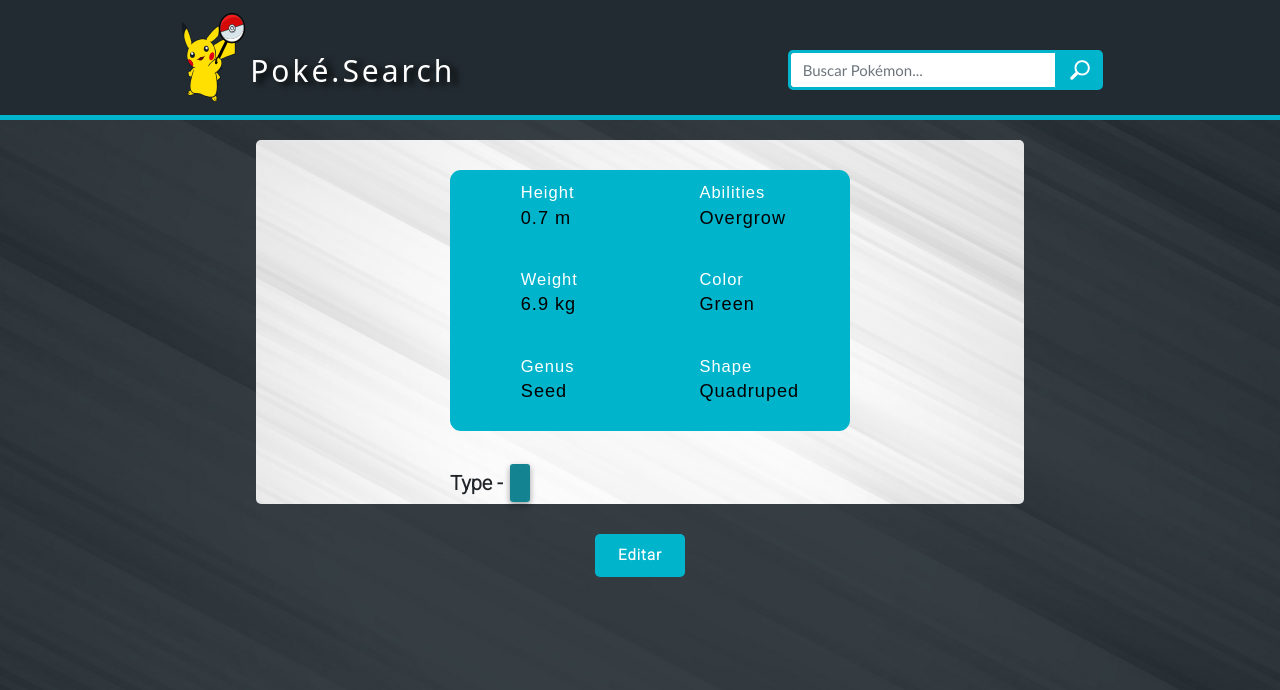
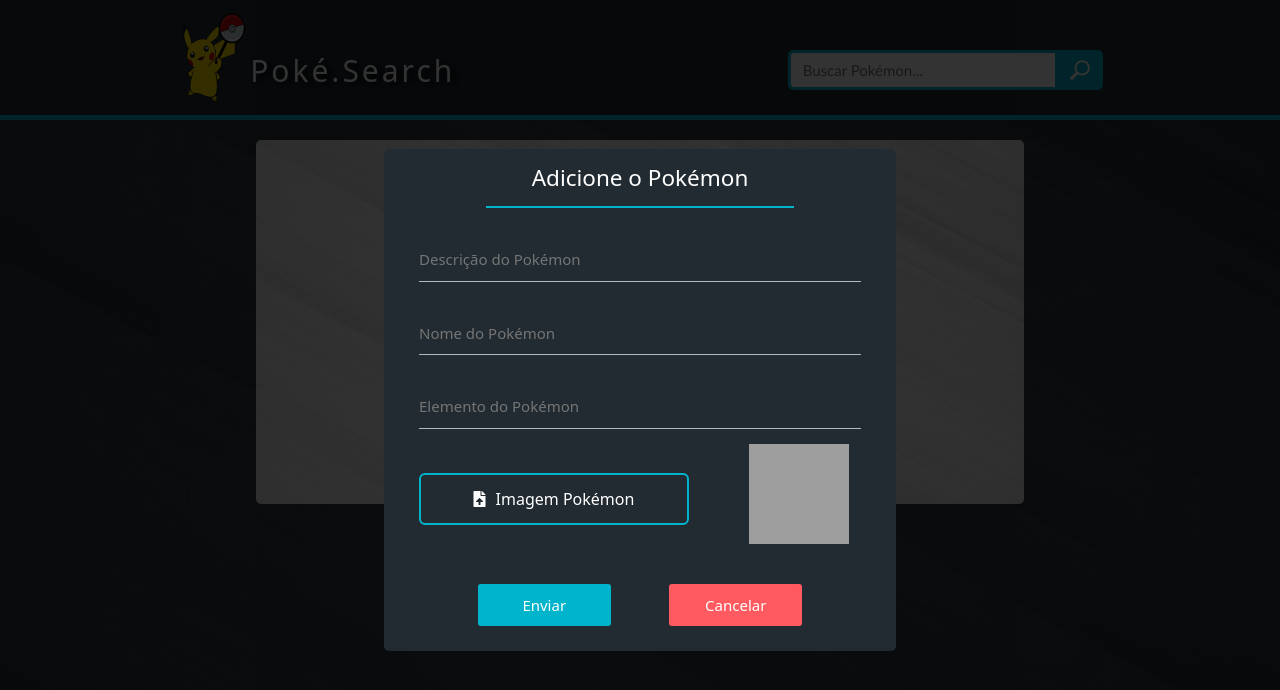
Before and after one commit to davil5638/Pokedex-react, a React (Create React App) app: page /pokemon/1 in a window 1280 px wide. Shown: the top 690 px of the page. Built offline with nearby package versions, Linux system fonts and the light colour scheme; grey boxes are pictures that could not be loaded; a web font is replaced by a local one.

Commit message:
Botao editar incompleto

```diff
--- a/src/app.jsx
+++ b/src/app.jsx
@@ -5,8 +5,11 @@
 import { Navigate } from "react-router-dom";
 import Contextpokemon from "./components/context/mycontext";
 import PokemonContext from "./components/context/mycontext";
+import Editdetails from "./pages/editdetails";
+
 
 const App = () => {
+
   return (
     <PokemonContext>
       <Router>
--- a/src/components/modal/modal.jsx
+++ b/src/components/modal/modal.jsx
@@ -34,6 +34,7 @@
                   <i className="fas fa-file-upload"></i> Imagem Pokémon
                 </label>
                 <input
+
                   type="file"
                   id="imagem"
                   onChange={(e) => setImage(e.target.files[0])}
--- /dev/null
+++ b/src/pages/editdetails.jsx
@@ -0,0 +1,134 @@
+import React, { useState } from "react";
+import Navbar from "../components/navbar/navbar";
+import { getPokemon } from "../components/context/mycontext";
+import "./pokemondetails.css";
+import Buttonmodal from "../components/modal/modal";
+import Modal from "../components/modal/modal";
+
+
+const EditInPlace = () => {
+  const [listaPokemons, addPokemon] = useState([]);
+  const [showModal, setOpenModal] = useState(false);
+  const { pokemon, setPokemons } = getPokemon();
+
+  const validaForm = (inputData) => {
+    return (
+      inputData.nome.value != "" &&
+      inputData.elemento.value != "" &&
+      inputData.imagem.value != "" &&
+      inputData.descricao.value != ""
+    );
+  };
+
+  const salvarPokemon = (event) => {
+    event.preventDefault();
+    const inputData = event.target;
+    if (!validaForm(inputData)) {
+      alert("Preencher todos os campos");
+    } else {
+      const pokemon = {
+        nome: inputData.nome.value,
+        elemento: inputData.elemento.value,
+        imagem: inputData.imagempokemon.src,
+        id: Math.floor(Math.random() * 10000),
+        descricao: inputData.descricao.value,
+      };
+
+    }
+    setOpenModal(false);
+  };
+
+  return (
+    <>
+      <Navbar></Navbar>
+
+      <div id="detalhesPokemon">
+        <div className="imagem">
+          <div
+            /*contenteditable="true"*/
+            className="nomePokemon"
+          >
+            {pokemon.nome}
+          </div>{" "}
+          <img src={pokemon.imagem} alt="" />
+        </div>
+
+        <div id="colunadetalhes">
+          {/* <div>
+            <img id="editicon" src={Editicon} alt="" /> Editar{" "}
+          </div> */}
+          <div className="descricao">
+            <p /*contenteditable="true"*/>{pokemon.descricao}</p>
+          </div>
+          <div className="quadrodetalhes">
+            <div className="coluna1">
+              <div>
+                <p>
+                  Height <span>0.7 m</span>{" "}
+                </p>{" "}
+              </div>
+              <div>
+                <p>
+                  Weight <span>6.9 kg</span>{" "}
+                </p>
+              </div>
+              <div>
+                <p>
+                  Genus <span>Seed</span>{" "}
+                </p>
+              </div>
+            </div>
+            <div className="coluna2">
+              <div>
+                <p>
+                  Abilities <span>Overgrow</span>{" "}
+                </p>
+              </div>
+              <div>
+                <p>
+                  Color <span>Green</span>{" "}
+                </p>
+              </div>
+              <div>
+                <p>
+                  Shape<span>Quadruped</span>
+                </p>
+              </div>
+            </div>
+          </div>
+          <div className="type">
+            <h4>Type - </h4>
+          </div>
+          <div className="elementodetalhes">
+            <span
+              /*contenteditable="true"*/
+              className="textoelemento"
+            >
+              {pokemon.elemento}
+            </span>
+          </div>
+        </div>
+      </div>
+      <div className="editar">
+        <button
+          className="botaoeditar"
+          onClick={() => {
+            props.abrirModal(salvarPokemon);
+          }}
+        >
+          Salvar
+        </button>
+        <Buttonmodal abrirModal={() => setOpenModal(true)}></Buttonmodal>
+        {showModal ? (
+          <Modal
+            close={() => setOpenModal(false)}
+            salvarPokemon={salvarPokemon}
+          />
+        ) : null}
+
+
+      </div>
+    </>
+  );
+};
+export default EditInPlace;
--- a/src/pages/home.jsx
+++ b/src/pages/home.jsx
@@ -4,7 +4,6 @@
 import Modal from "../components/modal/modal";
 import Buttonmodal from "../components/buttonmodal/buttonmodal";
 import "./home.css";
-
 
 const Home = () => {
   const [listaPokemons, addPokemon] = useState([]);
@@ -14,7 +13,8 @@
     return (
       inputData.nome.value != "" &&
       inputData.elemento.value != "" &&
-      inputData.imagem.value != ""
+      inputData.imagem.value != "" &&
+      inputData.descricao.value != ""
     );
   };
 
@@ -26,6 +26,7 @@
       alert("Preencher todos os campos");
     } else {
       const pokemon = {
+
         nome: inputData.nome.value,
         elemento: inputData.elemento.value,
         imagem: inputData.imagempokemon.src,
@@ -36,11 +37,6 @@
       addPokemon([...listaPokemons, pokemon]);
       setOpenModal(false);
     }
-  };
-
-  const removerPokemon = (id) => {
-    const listupdate = listaPokemons.filter((pokemon) => pokemon.id != id);
-    addPokemon(listupdate);
   };
 
   return (
@@ -57,7 +53,6 @@
             name={pokemon.nome}
             elemento={pokemon.elemento}
             imagem={pokemon.imagem}
-
             removerPokemon={() => removerPokemon(pokemon.id)}
           ></Card>
         ))}
--- a/src/pages/pokemondetails.css
+++ b/src/pages/pokemondetails.css
@@ -30,7 +30,6 @@
   height: auto;
   background-color: rgba(240, 240, 240, 0.932);
   border-radius: 8px;
-  width: 100%;
   min-height: auto;
   text-align: center;
 }
@@ -129,6 +128,13 @@
   font-weight: 600;
 }
 
+/* #editicon {
+  width: 25px !important;
+  margin-bottom: 10px;
+
+
+} */
+
 @media screen and (max-width: 1597px) {
   .quadrodetalhes {
     min-width: 400px;
--- a/src/pages/pokemondetails.jsx
+++ b/src/pages/pokemondetails.jsx
@@ -1,74 +1,21 @@
-import React, { useContext } from "react";
+import React, { useContext, useState } from "react";
 import Navbar from "../components/navbar/navbar";
 import "./pokemondetails.css";
-import Imagempokemon from "../assets/images/bulbasaur.png";
 import { getPokemon } from "../components/context/mycontext";
+import Editdetails from "./editdetails";
 
-const Details = (props) => {
-  const { pokemon, setPokemons } = getPokemon();
-  console.log(pokemon);
+
+const Details = () => {
+  const [name, setName] = useState("Davi");
+  const [last, setLast] = useState ('Lima')
+
+
   return (
     <>
-      <Navbar></Navbar>
-
-      <div id="detalhesPokemon">
-        <div className="imagem">
-          <div className="nomePokemon">{pokemon.nome}</div>{" "}
-          <img src={pokemon.imagem} alt="" />
-        </div>
-        <div id="colunadetalhes">
-          <div className="descricao">
-            <p>
-              {pokemon.descricao}
-            </p>
-          </div>
-          <div className="quadrodetalhes">
-            <div className="coluna1">
-              <div>
-                <p>
-                  Height <span>0.7 m</span>{" "}
-                </p>{" "}
-              </div>
-              <div>
-                <p>
-                  Weight <span>6.9 kg</span>{" "}
-                </p>
-              </div>
-              <div>
-                <p>
-                  Genus <span>Seed</span>{" "}
-                </p>
-              </div>
-            </div>
-            <div className="coluna2">
-              <div>
-                <p>
-                  Abilities <span>Overgrow</span>{" "}
-                </p>
-              </div>
-              <div>
-                <p>
-                  Color <span>Green</span>{" "}
-                </p>
-              </div>
-              <div>
-                <p>
-                  Shape<span>Quadruped</span>
-                </p>
-              </div>
-            </div>
-          </div>
-          <div className="type">
-            <h4>Type - </h4>
-          </div>
-          <div className="elementodetalhes">
-            <span className="textoelemento">{pokemon.elemento}</span>
-          </div>
-        </div>
-      </div>
-      <div className="editar">
-        <button className="botaoeditar">Editar</button>
-      </div>
+      <Editdetails value={name} onChangeValue={setName}>
+      <Editdetails value = {last} onChangeValue = {setLast}>
+      </Editdetails>
+      </Editdetails>
     </>
   );
 };
```
Also changed, not shown: src/components/card-pokemon/card-pokemon.jsx (+3 -5 lines), src/assets/images/edit-icon.png (added).
